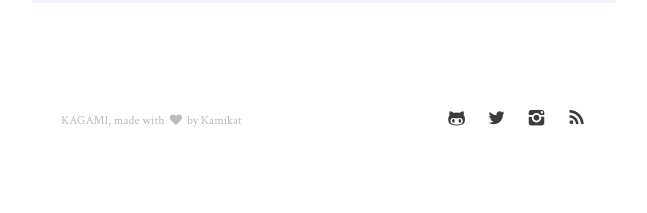
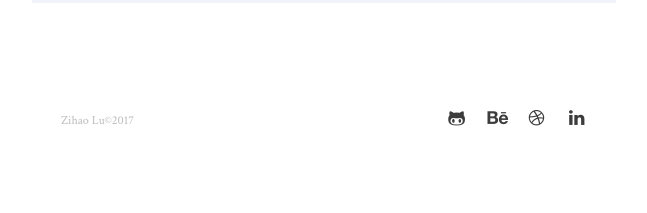
Before and after one commit to ZihaoLu/Shi-Heng, a Jekyll site: the page built from variables.md, in a window 1280 px wide. Shown: the part 1408-1621 px from the top of the page, without its empty margins (316-963 px from the left). Built offline with Jekyll 4.4.1, drawn with Linux system fonts in a browser that asks for light colours.

Commit message:
Revert "Set theme Kagami 3"
This reverts commit 7c72feded435b61e5ad9e65c9f1202db7e3c5d9a.

```diff
--- a/Gemfile
+++ b/Gemfile
@@ -1,4 +1,4 @@
 source "https://rubygems.org"
 
 gem "jekyll", "~> 3.3"
-gem "jekyll-theme-kagami"
+gem "jekyll-theme-kagami", path: "../"
--- a/_config.yml
+++ b/_config.yml
@@ -7,8 +7,9 @@ baseurl: "/jekyll-theme-kagami"
 lang: en # site language (en/ja/zh-Hans/zh-Hant)
 color_scheme: github # this specifies color scheme for syntax highlighting
 github_username: ZihaoLu
-twitter_username: ZihaoLu_
-instagram_username: zihaolu_
+behance_username: lucientes
+dribbble_username: zihaolu
+linkedin_username: zihaolu
 
 # Build settings
 markdown: kramdown
--- a/_includes/footer.html
+++ b/_includes/footer.html
@@ -2,20 +2,20 @@
 
   <div class="wrapper">
     <div class="credits">
-      KAGAMI, made with <i class="icon-heart"></i> by Kamikat
+      Zihao Lu©2017
     </div>
     <div class="social-links">
       <a class="social-link social-github" href="https://github.com/{{ site.github_username }}">
         <i class="icon-github"></i>
       </a>
-      <a class="social-link social-twitter" href="https://twitter.com/{{ site.twitter_username }}">
-        <i class="icon-twitter"></i>
+      <a class="social-link social-twitter" href="https://behance.net/{{ site.behance_username }}">
+        <i class="icon-behance"></i>
       </a>
-      <a class="social-link social-instagram" href="https://instagram.com/{{ site.instagram_username }}">
-        <i class="icon-instagram"></i>
+      <a class="social-link social-dribbble" href="https://dribbble.com/{{ site.dribbble_username }}">
+        <i class="icon-dribbble"></i>
       </a>
-      <a class="social-link social-rss" href="{{ "/feed.xml" | relative_url  }}" target="_blank">
-        <i class="icon-rss"></i>
+      <a class="social-link social-linkedin" href="https://linkedin.com/{{ site.linkedin_username }}">
+        <i class="icon-linkedin"></i>
       </a>
     </div>
   </div>
```
Also changed, not shown: Gemfile.lock, 9 other files.
